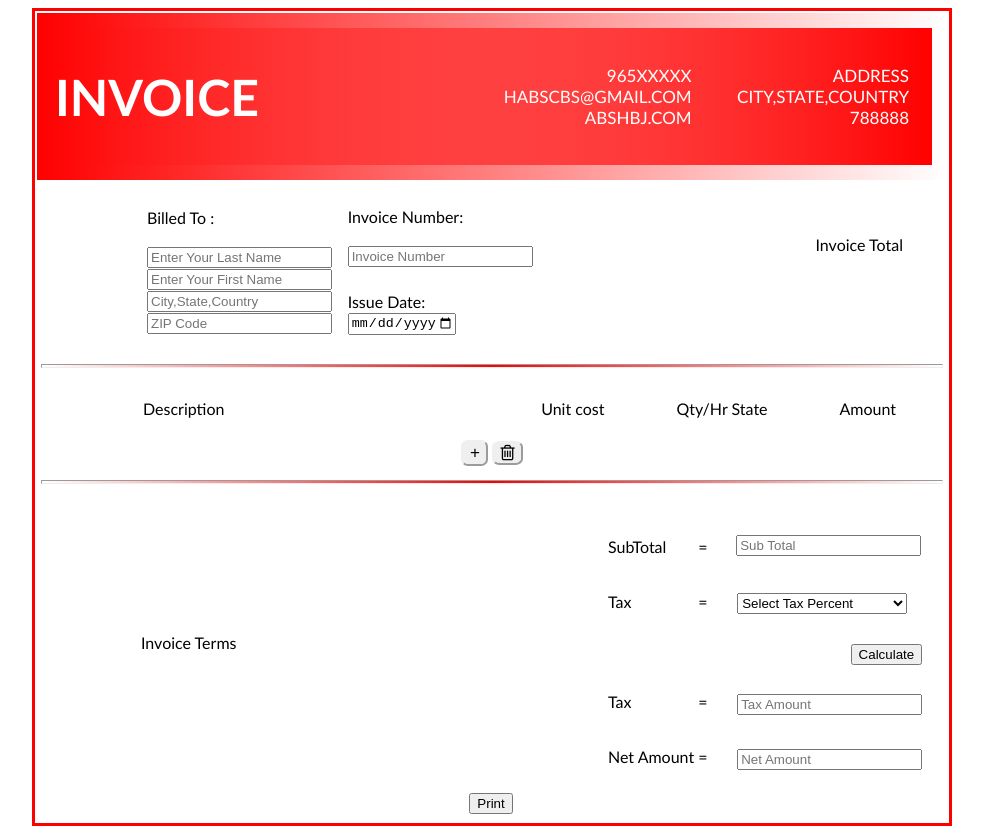
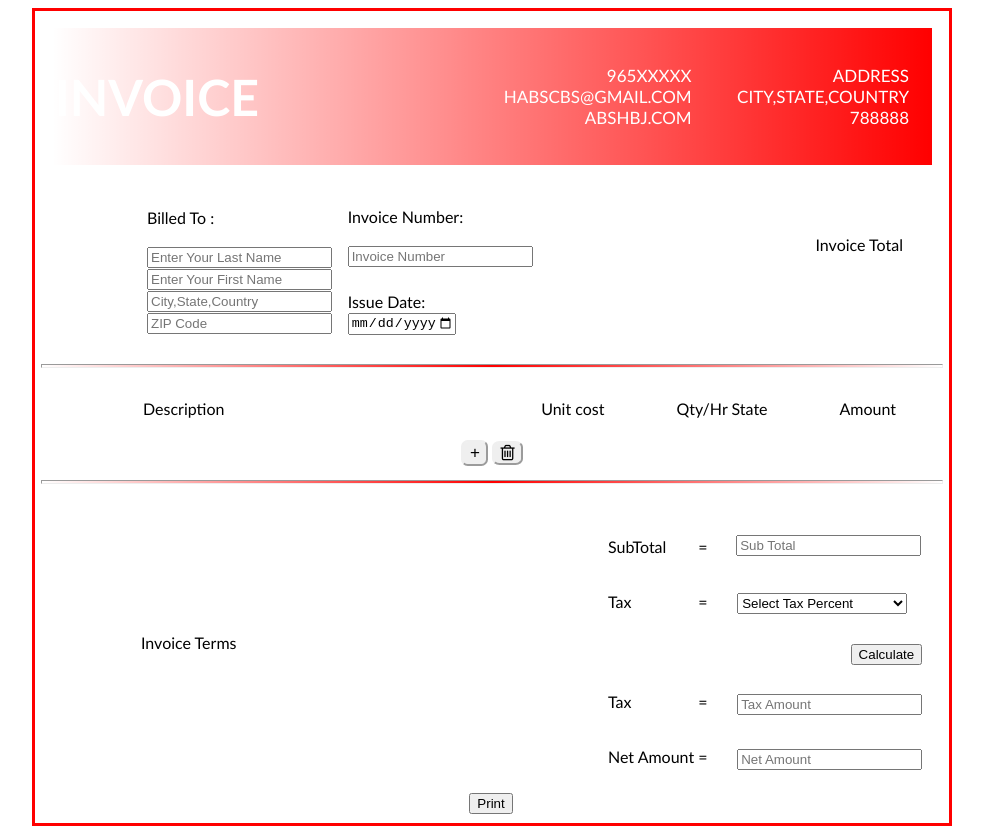
Before and after one commit to SiddharthaSatyakam/Inv_Gen_v1.0, a plain HTML site: page index.html in a window 1280 px wide. Shown: the whole page, without its empty margins (148-1131 px from the left). Drawn offline with nearby package versions, Linux system fonts and the light colour scheme.

Commit message:
Update index.html

```diff
--- a/index.html
+++ b/index.html
@@ -14,7 +14,7 @@
 <body>
     <table class="center">
         <tr>
-            <td style="background-image: linear-gradient(to right, rgba(255,0,0,1), rgba(255,0,0,0));padding: 15px;">
+            <td style="background-image: linear-gradient(to right, rgba(255,255,255,1), rgba(255,0,0,0));padding: 15px;">
                 <table class="header">
                     <tr class="row1">
                         <td class="headEle" align="left">
```
